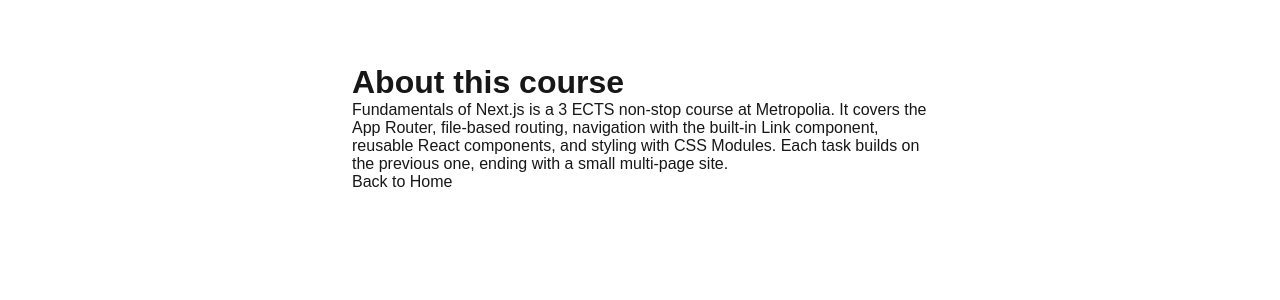
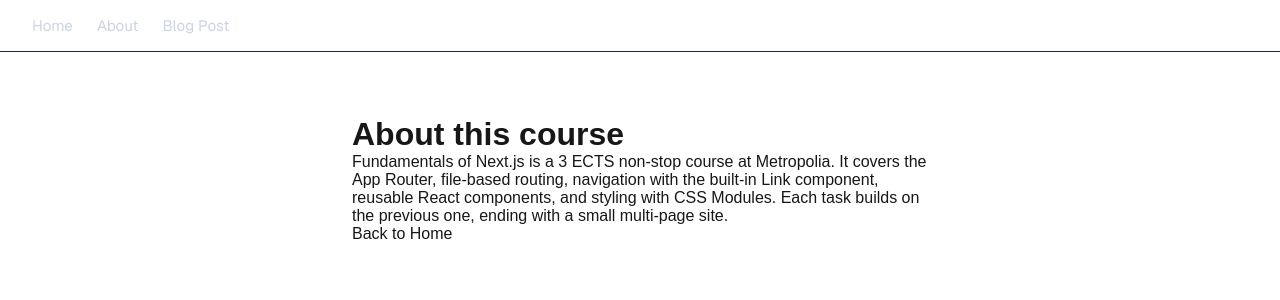
Before and after one commit to martin-holland/nextjs-fundamentals, a Next.js app: page /about in a window 1280 px wide. Shown: the top 300 px of the page. Built offline with nearby package versions, Linux system fonts and the light colour scheme.

Commit message:
Task 7: Create a reusable Navigation component
Adds app/components/Navigation.js (with its own CSS module) and uses it on
the home, about and /blog/post pages, so the same nav bar is shared across
routes instead of being duplicated per page.

```diff
--- a/app/about/page.js
+++ b/app/about/page.js
@@ -1,18 +1,25 @@
 import Link from "next/link";
+import Navigation from "../components/Navigation";
 
 export default function About() {
   return (
-    <main style={{ padding: "4rem 2rem", maxWidth: "40rem", margin: "0 auto" }}>
+    <>
+      <Navigation />
+      <main
+        style={{ padding: "4rem 2rem", maxWidth: "40rem", margin: "0 auto" }}
+      >
         <h1>About this course</h1>
         <p>
           Fundamentals of Next.js is a 3 ECTS non-stop course at Metropolia. It
-        covers the App Router, file-based routing, navigation with the built-in
-        Link component, reusable React components, and styling with CSS Modules.
-        Each task builds on the previous one, ending with a small multi-page site.
+          covers the App Router, file-based routing, navigation with the
+          built-in Link component, reusable React components, and styling with
+          CSS Modules. Each task builds on the previous one, ending with a small
+          multi-page site.
         </p>
         <p>
           <Link href="/">Back to Home</Link>
         </p>
       </main>
+    </>
   );
 }
--- /dev/null
+++ b/app/components/Navigation.js
@@ -0,0 +1,18 @@
+import Link from "next/link";
+import styles from "./Navigation.module.css";
+
+export default function Navigation() {
+  return (
+    <nav className={styles.nav}>
+      <Link className={styles.link} href="/">
+        Home
+      </Link>
+      <Link className={styles.link} href="/about">
+        About
+      </Link>
+      <Link className={styles.link} href="/blog/post">
+        Blog Post
+      </Link>
+    </nav>
+  );
+}
--- /dev/null
+++ b/app/components/Navigation.module.css
@@ -0,0 +1,19 @@
+.nav {
+  display: flex;
+  gap: 1.5rem;
+  align-items: center;
+  padding: 1rem 2rem;
+  border-bottom: 1px solid #1e293b;
+  font-family: var(--font-geist-sans), system-ui, sans-serif;
+}
+
+.link {
+  color: #cbd5e1;
+  text-decoration: none;
+  font-size: 0.95rem;
+}
+
+.link:hover {
+  color: #7dd3fc;
+  text-decoration: underline;
+}
```
Also changed, not shown: app/blog/post/page.js (+7 -1 lines), app/page.js (+6 -2 lines). Lines whose indentation alone changed are shown as unchanged.
